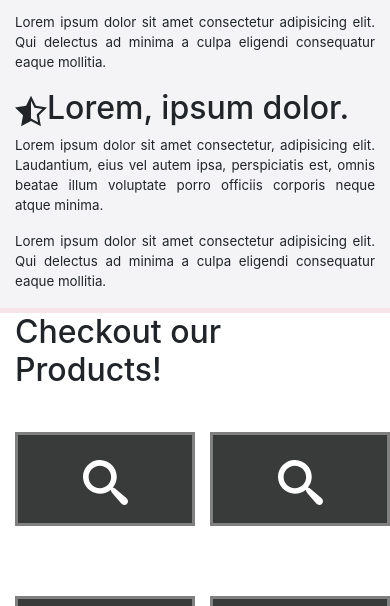
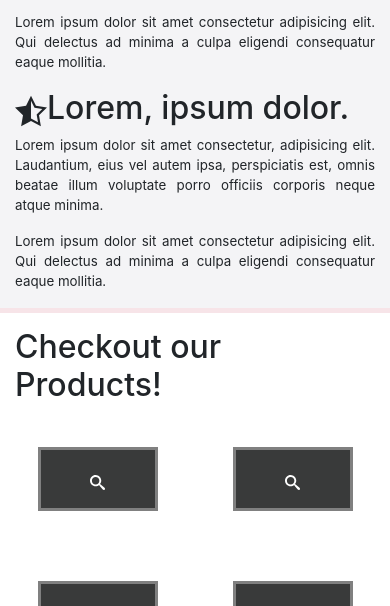
Before and after one commit to Jonpyro/Bloom-boot, a plain HTML site: page index.html in a window 390 px wide. Shown: the part 1027-1633 px from the top of the page. Drawn offline with nearby package versions, Linux system fonts and the light colour scheme; a web font is replaced by a local one.

Commit message:
true final update

```diff
--- a/css/style.css
+++ b/css/style.css
@@ -97,8 +97,6 @@ header{
 }
 
 .product{
-  width: 120px;
-  height: 64px;
   background-color: #393a3a;
   color: white;
   border: 3px solid gray;
@@ -135,7 +133,7 @@ footer{
     justify-content: space-around;
   }
 }
-@media(max-width: 769px){
+@media(max-width: 768px){
   header{
     padding:20px 0;
   }
@@ -146,6 +144,9 @@ footer{
   }
   .landing-img{
     padding-top: 55px;
+  }
+  .section3{
+    margin: 15px 0;
   }
   .product{
     width: 180px;
@@ -168,4 +169,12 @@ footer{
   }
   .block3, .block4, .block5{
     text-align: justify;
+  }
+    .product{
+      width: 120px;
+      height: 64px;
+    }
+    .icon-search{
+      font-size: 15px;
+    }
 }
```
Also changed, not shown: index.html (+0 -1 lines).
